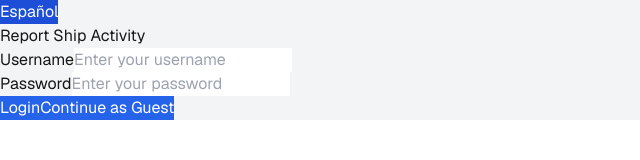
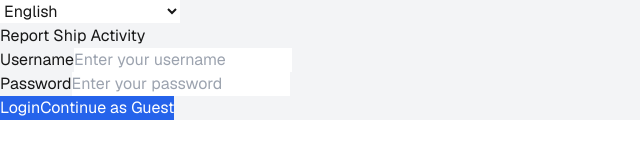
Before and after one commit to Loxinder/jolly-hacker-sea-watcher, a Next.js app in the folder web-app/: page / in a window 1280 px wide. Shown: the top 160 px of the page, without its empty margins (0-640 px from the left). Built offline with nearby package versions, Linux system fonts and the light colour scheme.

Commit message:
Replace language toggle button with dropdown menu for 7 language options

```diff
--- a/web-app/src/app/page.tsx
+++ b/web-app/src/app/page.tsx
@@ -5,6 +5,7 @@ import LoginForm from "@/components/login-form"
 import ShipReportForm from "@/components/ship-report-form"
 import '../i18n';
 import { useTranslation } from 'react-i18next';
+import languageNames from '../locales/languageNames';
 
 export default function Home() {
   const [isLoggedIn, setIsLoggedIn] = useState(false)
@@ -12,11 +13,15 @@ export default function Home() {
   const { t, i18n } = useTranslation();
   const [language, setLanguage] = useState(i18n.language);
 
-  const toggleLanguage = () => {
-    const newLang = language === 'en' ? 'es' : 'en';
-    i18n.changeLanguage(newLang);
-    setLanguage(newLang);
-  };
+  const languages = [
+    { code: 'en', label: languageNames['en'] },
+    { code: 'es', label: languageNames['es'] },
+    { code: 'ar', label: languageNames['ar'] },
+    { code: 'zh', label: languageNames['zh'] },
+    { code: 'pt', label: languageNames['pt'] },
+    { code: 'uk', label: languageNames['uk'] },
+    { code: 'pl', label: languageNames['pl'] },
+  ];
 
   // Mock login function - in a real app, this would connect to your backend
   const handleLogin = (userData: { id: string; name: string; score: number }) => {
@@ -28,9 +33,20 @@ export default function Home() {
     <main className="flex min-h-screen flex-col items-center justify-center p-4 md:p-24 bg-secondary transition-colors">
       <div className="w-full max-w-md bg-white dark:bg-secondary rounded-lg border border-custom shadow-sm transition-colors">
         <div className="p-6">
-          <button onClick={toggleLanguage} className="mb-4 px-4 py-2 rounded bg-blue-200 hover:bg-blue-300">
-            {t('toggleLanguage')}
-          </button>
+          <select
+            value={language}
+            onChange={e => {
+              const newLang = e.target.value;
+              i18n.changeLanguage(newLang);
+              setLanguage(newLang);
+            }}
+            className="mb-4 px-4 py-2 rounded bg-blue-200 hover:bg-blue-300"
+            style={{ width: 180 }}
+          >
+            {languages.map(lang => (
+              <option key={lang.code} value={lang.code}>{lang.label}</option>
+            ))}
+          </select>
           <h2 className="text-2xl font-semibold text-center mb-6" style={{ color: 'var(--foreground)', opacity: 1 }}>{t('reportShipActivity')}</h2>
           {isLoggedIn ? (
             <ShipReportForm
--- /dev/null
+++ b/web-app/src/locales/languageNames.ts
@@ -0,0 +1,11 @@
+const languageNames: Record<string, string> = {
+  en: 'English',
+  es: 'Español',
+  ar: 'العربية',
+  zh: '中文',
+  pt: 'Português',
+  uk: 'Українська',
+  pl: 'Polski',
+};
+
+export default languageNames;
```
